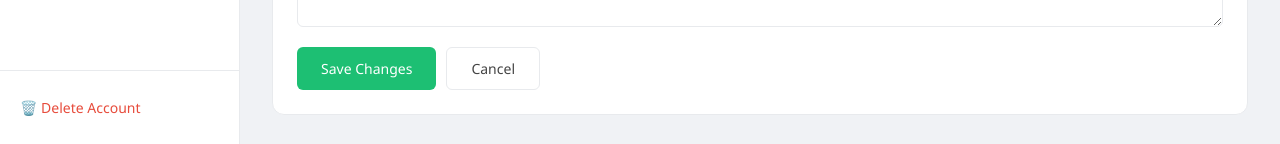
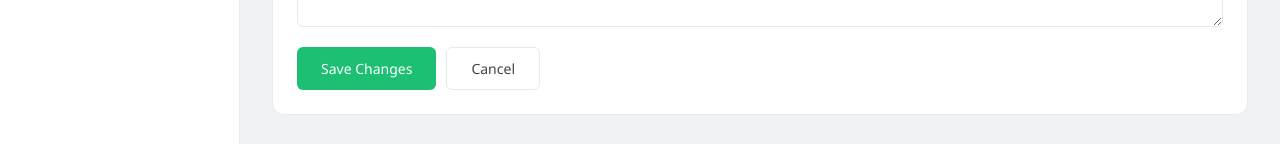
Before and after one commit to usamashabbir11/SkillsSwap, a React (Vite) app in the folder frontend/: page /profile/edit in a window 1280 px wide. Shown: the part 656-800 px from the top of the page. Built offline with nearby package versions, Linux system fonts and the light colour scheme; no server answers; sample sign-in values are in the browser's storage.

Commit message:
delete account

```diff
--- a/frontend/src/components/EditProfile.jsx
+++ b/frontend/src/components/EditProfile.jsx
@@ -253,6 +253,7 @@ const EditProfile = () => {
         </nav>
 
         {/* Delete Account */}
+        {JSON.parse(localStorage.getItem("user"))?.role !== "admin" && (
           <div style={{ padding: "16px 20px", borderTop: "1px solid #e8eaed" }}>
             <button
               onClick={handleDeleteAccount}
@@ -266,6 +267,7 @@ const EditProfile = () => {
               🗑️ Delete Account
             </button>
           </div>
+        )}
       </div>
 
       {/* ═══ MAIN AREA ═══ */}
--- a/frontend/src/components/Profile.jsx
+++ b/frontend/src/components/Profile.jsx
@@ -134,6 +134,7 @@ const Profile = () => {
               Edit Profile
             </button>
 
+            {JSON.parse(localStorage.getItem("user"))?.role !== "admin" && (
               <button
                 onClick={handleDeleteAccount}
                 style={{
@@ -152,6 +153,7 @@ const Profile = () => {
               >
                 Delete Account
               </button>
+            )}
           </div>
         </div>
 
```
Lines whose indentation alone changed are shown as unchanged.
